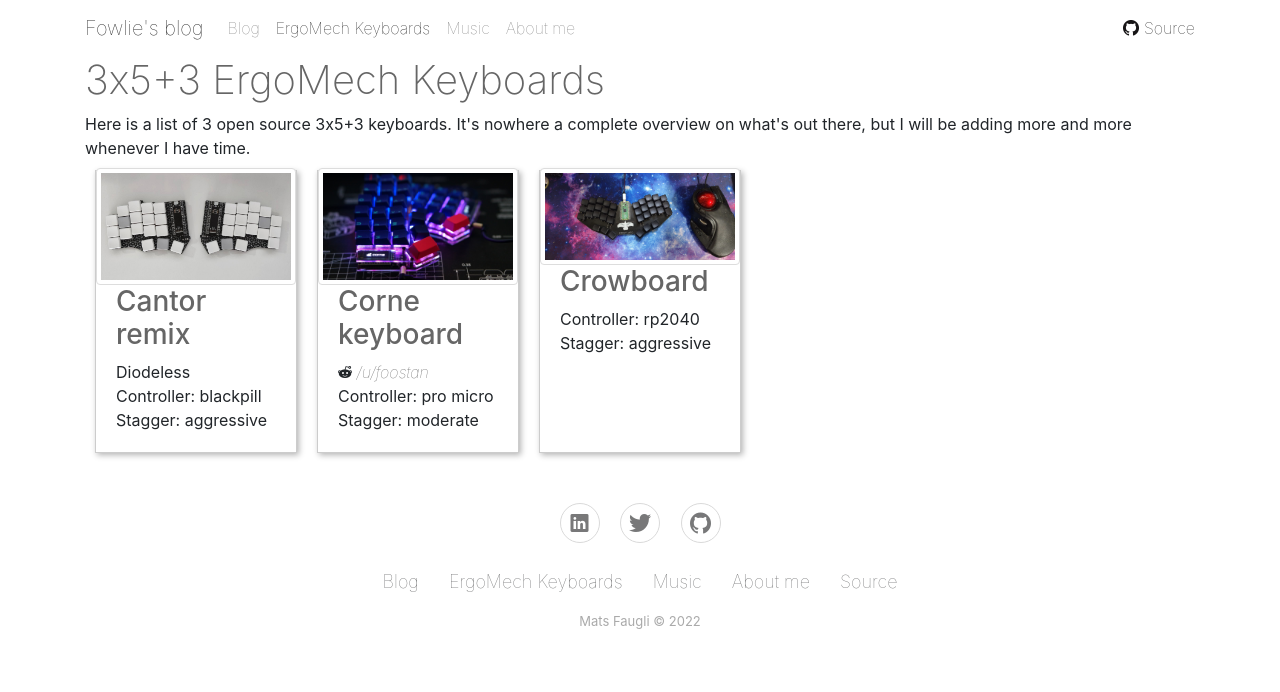
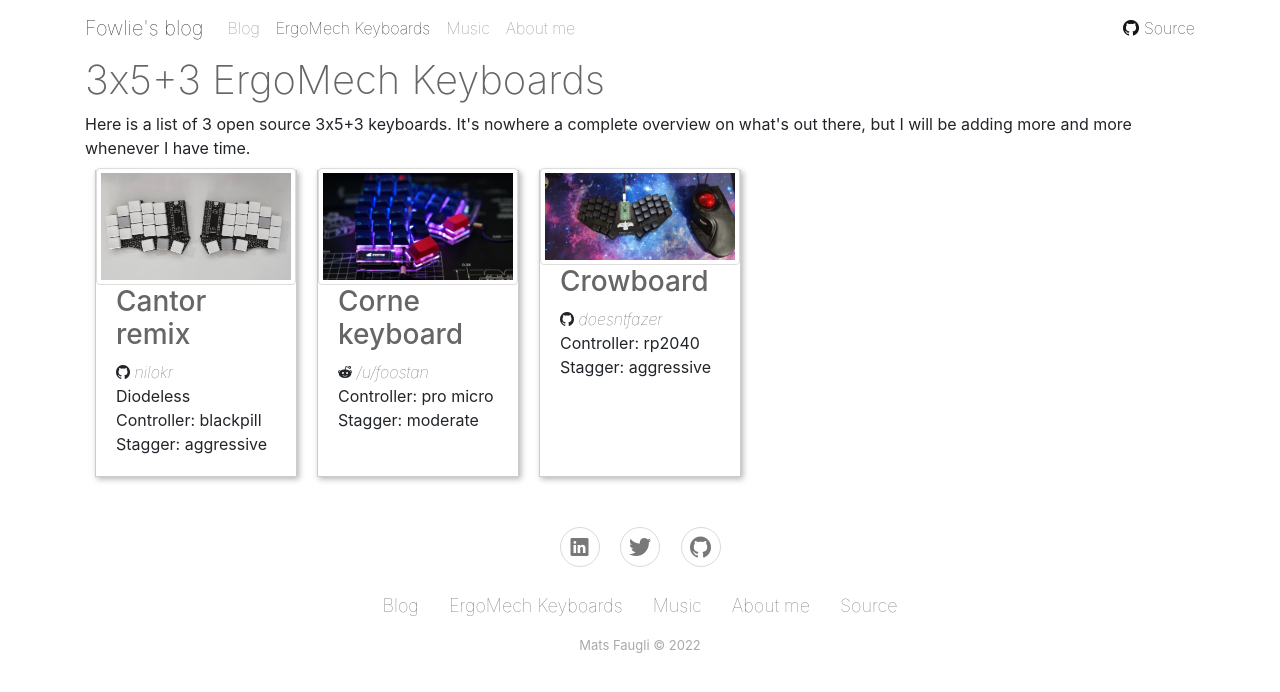
Before and after one commit to fowlie/fowlie.github.io, a Jekyll site: the page built from keyboards.html, in a window 1280 px wide. Shown: the top 692 px of the page. Built offline with Jekyll 4.4.1, drawn with Linux system fonts in a browser that asks for light colours; nearby versions of some CDN libraries; comment, search, counter and statistics services are not loaded.

Commit message:
Add links to github users

```diff
--- a/_ergomech-keyboards/cantor-remix.md
+++ b/_ergomech-keyboards/cantor-remix.md
@@ -1,6 +1,7 @@
 ---
 layout: keyboard
 name: Cantor remix
+author_github: nilokr
 controller: blackpill
 diodeless: true
 stagger: aggressive
--- a/_ergomech-keyboards/crowboard.md
+++ b/_ergomech-keyboards/crowboard.md
@@ -1,6 +1,7 @@
 ---
 layout: keyboard
 name: Crowboard
+author_github: doesntfazer
 controller: rp2040
 diodeless: false
 stagger: aggressive
--- a/keyboards.html
+++ b/keyboards.html
@@ -28,6 +28,14 @@ but I will be adding more and more whenever I have time.
       </i>
       {% endif %}
 
+      {% if keyboard.author_github %}
+      <i class="icon ion-social-github">
+        <a href="https://github.com/user/{{ keyboard.author_github }}">
+          {{ keyboard.author_github }}
+        </a>
+      </i>
+      {% endif %}
+
       {% if keyboard.diodeless %}
       <div>
         Diodeless
```
Also changed, not shown: _layouts/keyboard.html (+8 -0 lines).
